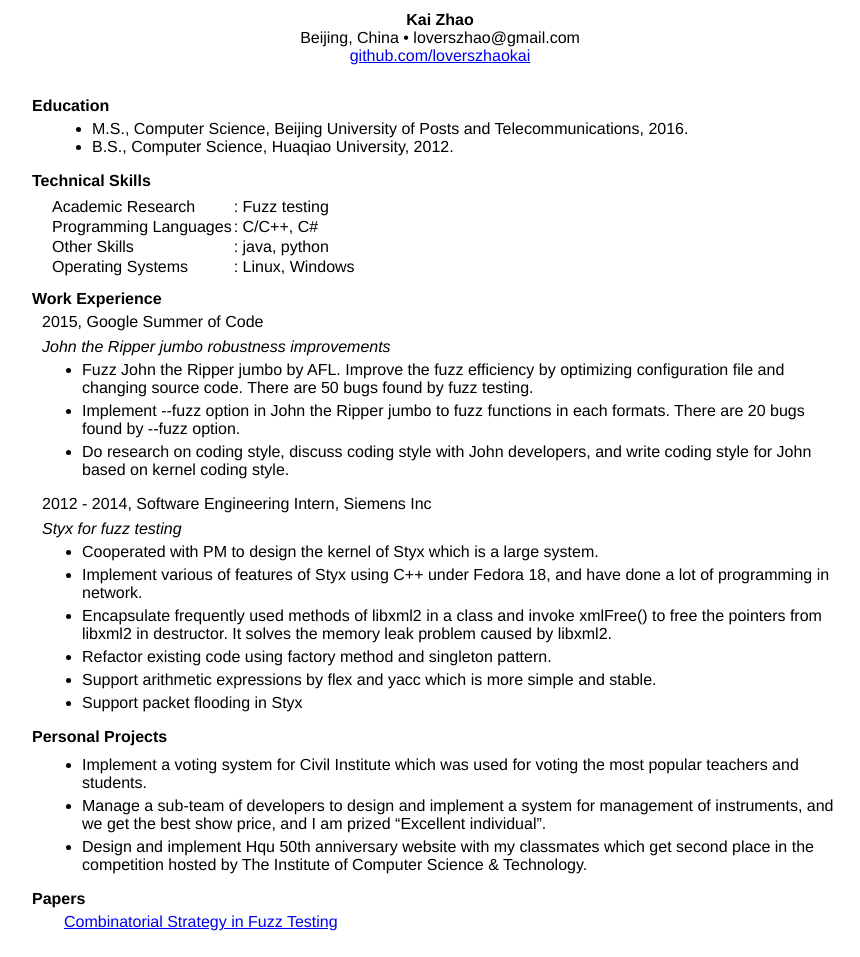
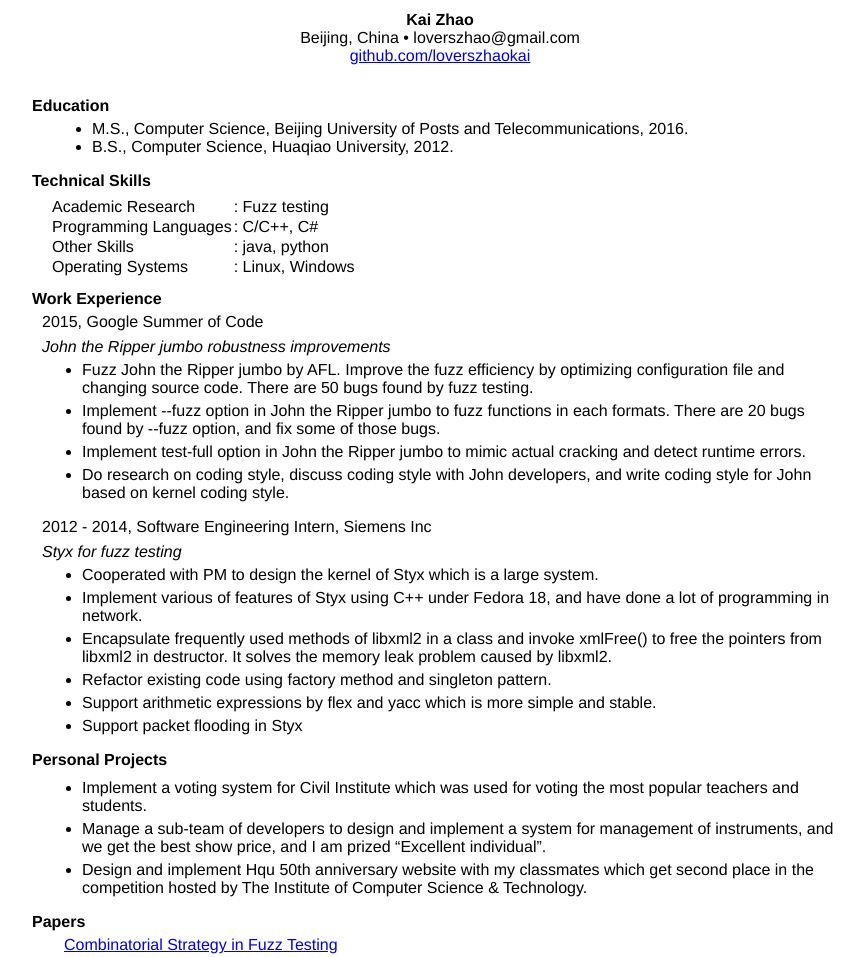
Before and after one commit to loverszhaokai/resume, a plain HTML site: page index.html in a window 1280 px wide. Shown: the whole page, without its empty margins (200-1060 px from the left). Before the commit the page ends 936 px from the top, so only its background shows below. Drawn offline with Linux system fonts and the light colour scheme.

Commit message:
Add test-full to GSoC2015

```diff
--- a/index.html
+++ b/index.html
@@ -67,7 +67,8 @@
       <span class="project">John the Ripper jumbo robustness improvements</span>
       <ul>
 	<li class="work">Fuzz John the Ripper jumbo by AFL. Improve the fuzz efficiency by optimizing configuration file and changing source code. There are 50 bugs found by fuzz testing.</li>
-	<li class="work">Implement --fuzz option in John the Ripper jumbo to fuzz functions in each formats. There are 20 bugs found by --fuzz option.</li>
+	<li class="work">Implement --fuzz option in John the Ripper jumbo to fuzz functions in each formats. There are 20 bugs found by --fuzz option, and fix some of those bugs.</li>
+	<li class="work">Implement test-full option in John the Ripper jumbo to mimic actual cracking and detect runtime errors.</li>
 	<li class="work">Do research on coding style, discuss coding style with John developers, and write coding style for John based on kernel coding style.</li>
       </ul>
     </div>
```
